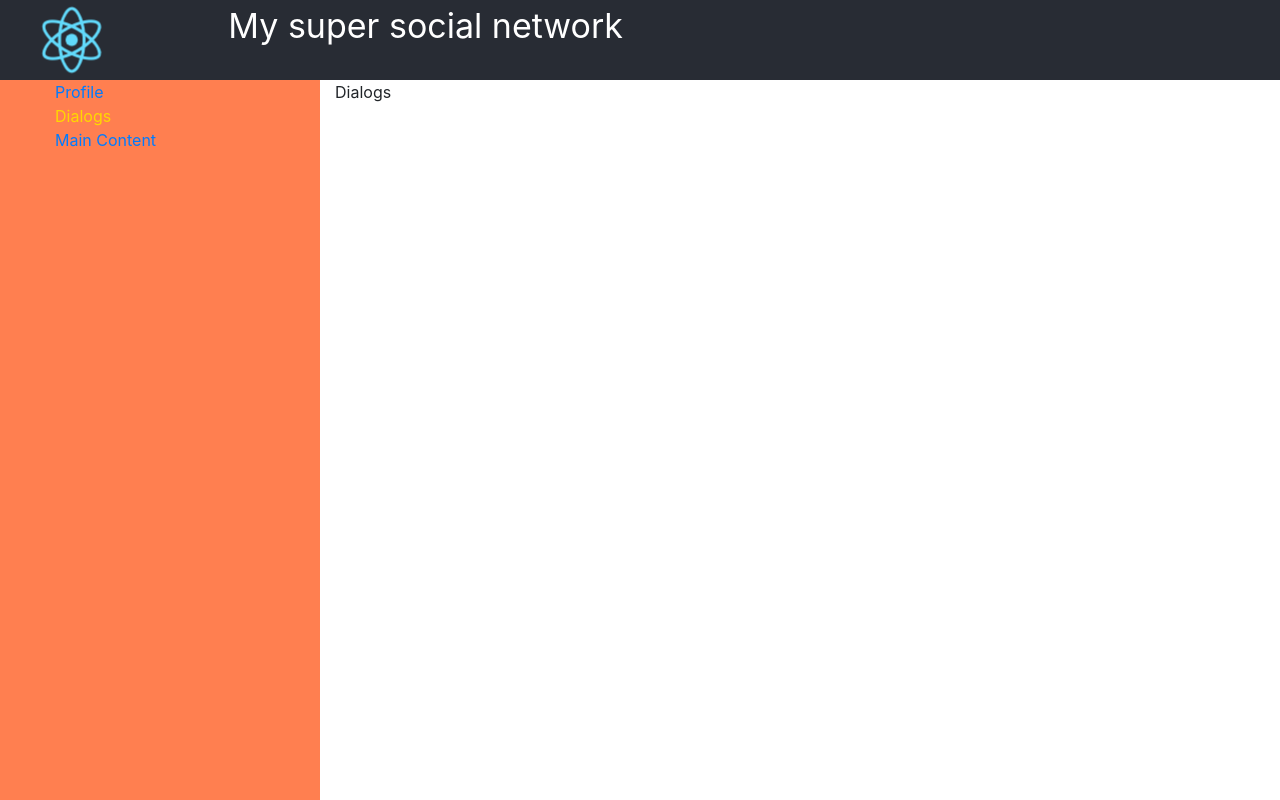
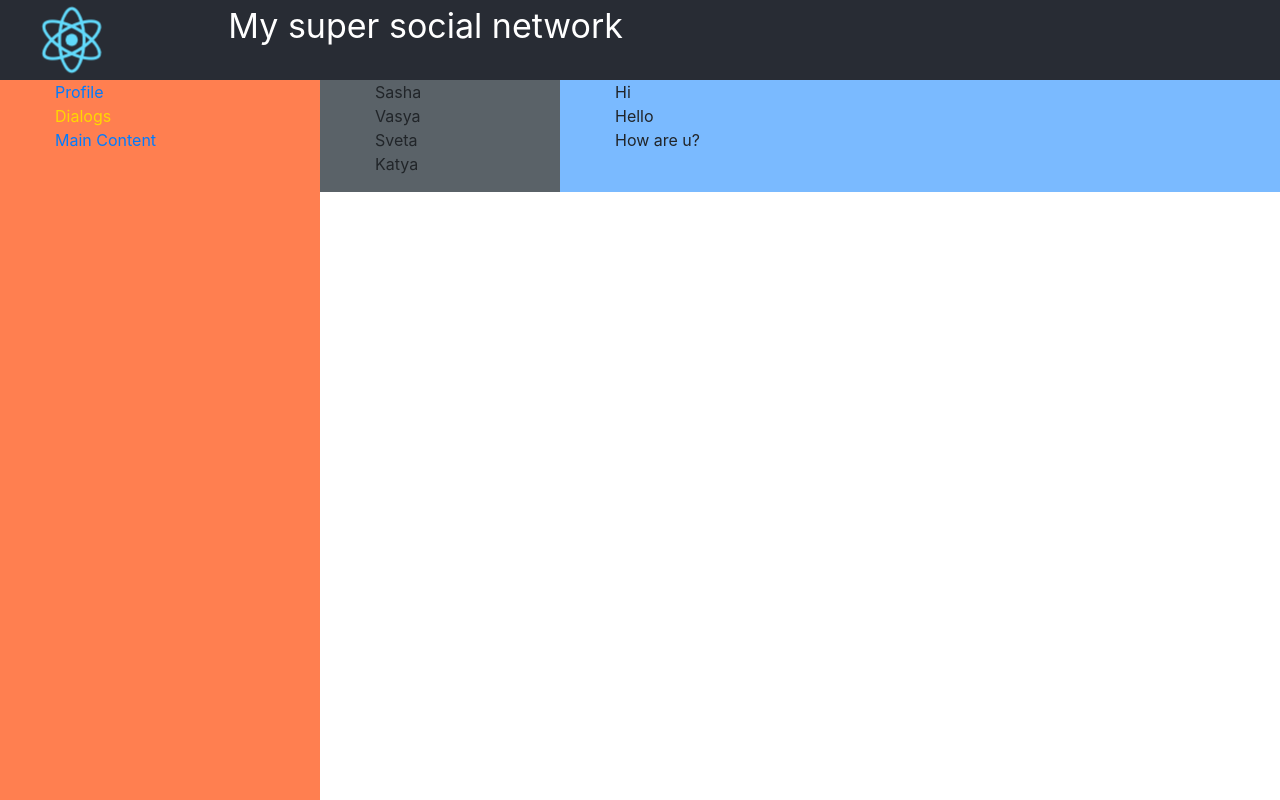
Before and after one commit to NekroMagus/react_education, a React (Create React App) app: page /dialogs in a window 1280 px wide. Built offline with nearby package versions, Linux system fonts and the light colour scheme.

Commit message:
added dialogs 2 rows

```diff
--- a/src/components/dialogs/Dialogs.jsx
+++ b/src/components/dialogs/Dialogs.jsx
@@ -3,10 +3,24 @@ import css from './Dialogs.module.css';
 
 const Dialogs = (props) => {
     return (
-        <main>
-            Dialogs
+        <main className="row">
+            <div className={`col-md-3 ${css.dialogs}`}>
+                <ul>
+                    <li>Sasha</li>
+                    <li>Vasya</li>
+                    <li>Sveta</li>
+                    <li>Katya</li>
+                </ul>
+            </div>
+            <div className={`col-md-9 ${css.messages}`}>
+                <ul>
+                    <li>Hi</li>
+                    <li>Hello</li>
+                    <li>How are u?</li>
+                </ul>
+            </div>
         </main>
-    )
+    );
 };
 
 export default Dialogs;
--- a/src/components/dialogs/Dialogs.module.css
+++ b/src/components/dialogs/Dialogs.module.css
@@ -0,0 +1,7 @@
+.dialogs {
+    background-color: #5a6268;
+}
+
+.messages {
+    background-color: #7abaff;
+}
```
